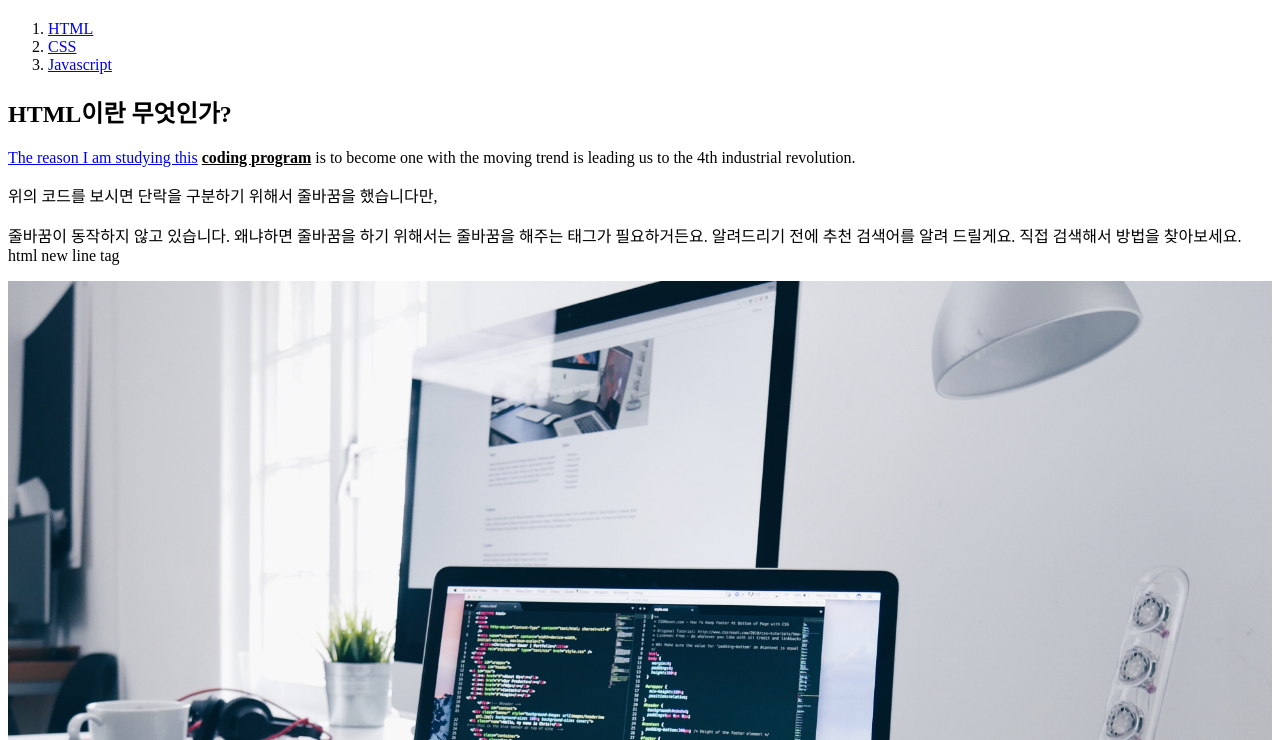
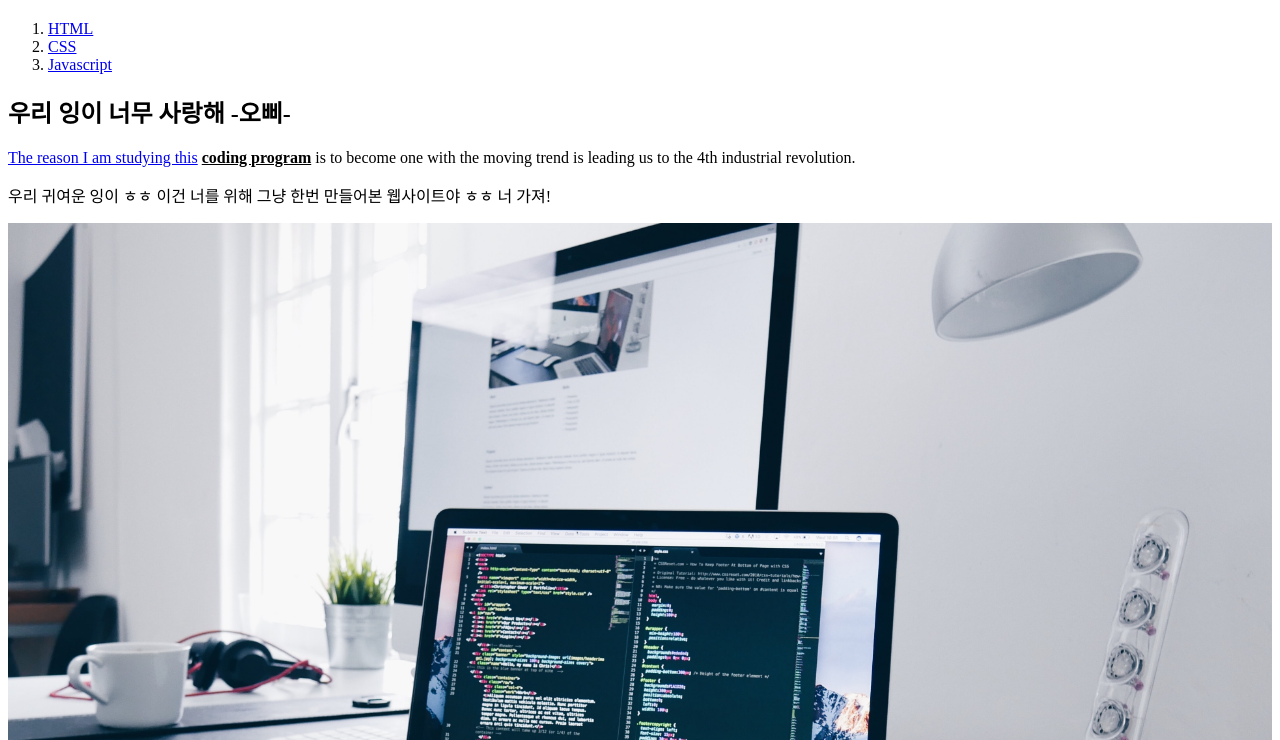
Before and after one commit to tunauser/web1, a plain HTML site: page 1.html in a window 1280 px wide. Shown: the part 60-800 px from the top of the page. Drawn offline with Linux system fonts and the light colour scheme.

Commit message:
Add files via upload

```diff
--- a/1.html
+++ b/1.html
@@ -11,18 +11,11 @@
   <li><a href="2.html">CSS</a></li>
   <li><a href="3.html">Javascript</a></li>
 </ol>
-<h2>HTML이란 무엇인가?</h2>
+<h2>우리 잉이 너무 사랑해 -오삐-</h2>
 <a href="https://www.w3.org/TR/2017/REC-html52-20171214/"
 target="_blank" title="html5 specification">The reason I am studying this</a> <strong><u>coding program</u></strong> is to become one with the moving trend is leading us to the 4th industrial revolution.
-<p>위의 코드를 보시면
-단락을 구분하기 위해서 줄바꿈을 했습니다만,</P>
-<p>줄바꿈이 동작하지 않고 있습니다.
-왜냐하면 줄바꿈을 하기 위해서는
-줄바꿈을 해주는 태그가 필요하거든요.
-알려드리기 전에
-추천 검색어를 알려 드릴게요.
-직접 검색해서 방법을 찾아보세요.
-html new line tag</P>
+<p>우리 귀여운 잉이 ㅎㅎ 이건 너를 위해 그냥 한번 만들어본 웹사이트야 ㅎㅎ
+너 가져!</P>
 <img src="coding.jpg" width="100%">
 <p>HTML에서
 새로운 줄을 표현할 때는
```
